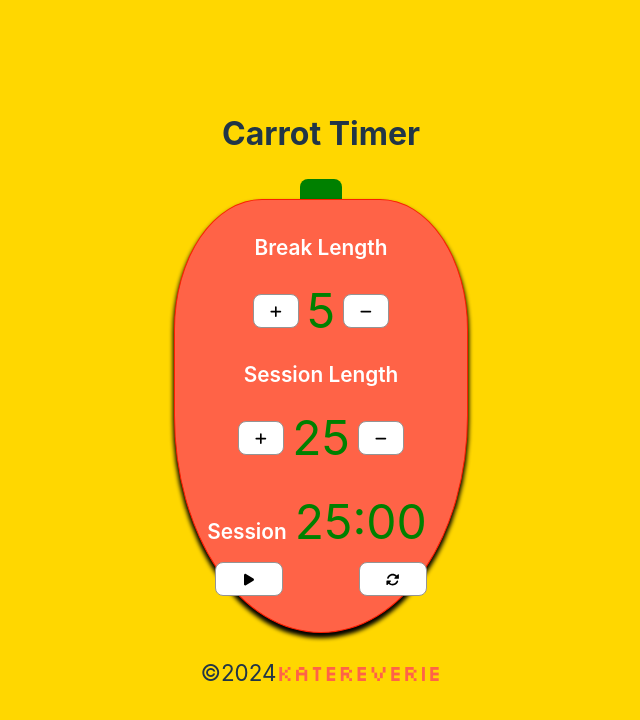
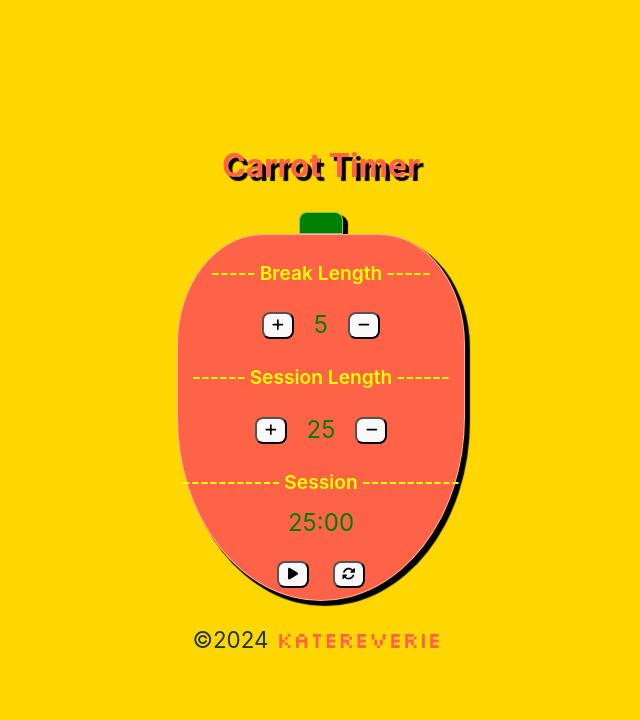
Before and after one commit to katereverie/fcc-proj-PomodoroTimer, a React (Vite) app in the folder pomodoro-timer/: page / in a window 1280 px wide. Shown: the top 720 px of the page, without its empty margins (319-959 px from the left). Built offline with nearby package versions, Linux system fonts and the light colour scheme.

Commit message:
update: styles

```diff
--- a/pomodoro-timer/src/assets/styles/App.css
+++ b/pomodoro-timer/src/assets/styles/App.css
@@ -6,13 +6,13 @@
 
 #app {
   background-color: tomato;
-  border: 1px solid rgb(253, 30, 0);
+  border: 1px solid rgba(255, 255, 255, 0.5);
   border-radius: 30% 30% 50% 50%;
-  box-shadow: 0px 4px 4px 1px black;
+  box-shadow: 4px 4px 1px 1px black;
   max-width: 1280px;
   min-height: 200px;
   margin: 0 auto;
-  padding: 2rem;
+
   text-align: center;
   display: flex;
   flex-direction: column;
@@ -25,41 +25,56 @@
 
 .grass {
   background-color: green;
+  border: 1px solid rgba(255, 255, 255, 0.5);
   border-radius: 8px 8px 0 0;
+  box-shadow: 4px 4px 1px 1px black;
   width: 42px;
   height: 20px;
 }
 
-#break-session-wrapper {
+
+.setter-wrapper {
   display: flex;
+  flex-direction: column;
+  align-items: center;
+  justify-content: center;
 }
 
-.wrapper {
-  width: 156px;
+.timer-wrapper {
+  display: flex;
+  flex-direction: column;
 }
 
 .btn-wrapper {
-  margin: 4px;
+  margin: 12px;
   display: flex;
   align-items: center;
-  justify-content: space-between;
+  justify-content: center;
 }
 
-.btn-wrapper button {
-  background-color: white;
+#break-label {
+  margin-top: 24px;
 }
 
-#start_stop,
-#reset {
-  width: 68px;
-  margin: 0 4px;
+
+#break-label::before,
+#break-label::after {
+  content: '-----';
+}
+#session-label::before,
+#session-label::after {
+  content: '------';
+}
+#timer-label::before,
+#timer-label::after {
+  content: '-----------';
 }
 
 #break-length,
 #session-length,
 #time-left {
   color: green;
-  font-size: 3em;
+  font-size: 1.5em;
   margin: 8px 8px;
 }
 
--- a/pomodoro-timer/src/assets/styles/index.css
+++ b/pomodoro-timer/src/assets/styles/index.css
@@ -1,7 +1,6 @@
 :root {
   font-family: Inter, system-ui, Avenir, Helvetica, Arial, sans-serif;
   line-height: 1.5;
-  font-weight: 400;
 
   color-scheme: light dark;
 
@@ -25,24 +24,38 @@ body {
 }
 
 label {
-  color: white;
+  color: yellow;
   font-weight: 600;
-  font-size: 1.3em;
+  font-size: 1.2em;
+}
+label::before,
+label::after {
+  margin: 4px;
 }
 
 button {
+  width: 32px;
   border-radius: 8px;
-  border: 1px solid rgb(148, 148, 148);
-  padding: 0.6em 1.2em;
+  padding: 0.3em 0;
+  margin: 0 12px;
   font-weight: 600;
-  font-family: inherit;
   cursor: pointer;
 }
 button:hover {
-  border-color: red;
+  border-color: tomato;
+}
+button:active {
+  transform: translate(1px, 1px);
+}
+
+h1 {
+  text-shadow: 4px 4px 1px black;
+  color: tomato;
 }
 
 a {
+  padding: 4px 8px;
+  border-radius: 10px;
   text-decoration: none;
   transition: ease 0.5s;
 }
```
